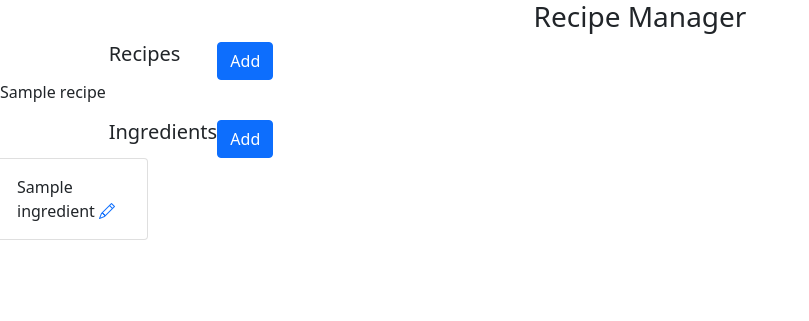
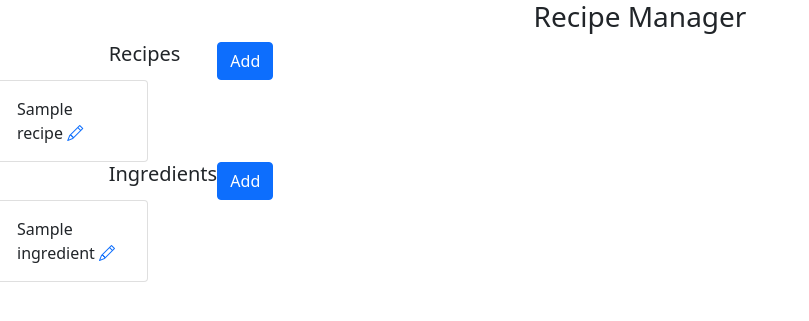
Before and after one commit to vorg-san/apicbase_recipe_manager, a Django app: page /recipe_manager/ in a window 1280 px wide. Shown: the top 321 px of the page, without its empty margins (0-809 px from the left). Run offline with Django 3.2, Linux system fonts and the light colour scheme; tables that the repository leaves empty hold one stand-in row (values such as "Sample post").

Commit message:
remove recipe

```diff
--- a/recipe_manager/templates/recipe_manager/edit_recipe.html
+++ b/recipe_manager/templates/recipe_manager/edit_recipe.html
@@ -50,6 +50,10 @@
 
 <a class="btn btn-primary" href="{% url 'recipe_manager:home' %}">Back</a>
 
+{% if recipe.id %}
+<a class="btn btn-danger" href="{% url 'recipe_manager:remove recipe' recipe_id=recipe.id %}"><i class="bi bi-eraser"></i> Remove</a>
+{% endif %}
+
 <script>
 	$('select#id_ingredient').change((e) => {
 		console.log($('select#id_ingredient').val())
--- a/recipe_manager/templates/recipe_manager/index.html
+++ b/recipe_manager/templates/recipe_manager/index.html
@@ -14,11 +14,16 @@
 
 <div class="row">
 	{% if recipes %}
-		<ul>
-			{% for recipe in recipes %}
-				<li>{{recipe}}</li>
-			{% endfor %}
-		</ul>
+		{% for recipe in recipes %}
+			<div class="card" style="width: 10rem;">
+				<div class="card-body">
+					<p class="card-text">
+						{{recipe.name}}
+						<a href="{% url 'recipe_manager:edit recipe' recipe_id=recipe.id %}"><i class="bi bi-pencil"></i></a>
+					</p>
+				</div>
+			</div>
+		{% endfor %}
 	{% else %}
 		No recipes created yet.
 	{% endif %}
--- a/recipe_manager/urls.py
+++ b/recipe_manager/urls.py
@@ -8,6 +8,7 @@ urlpatterns = [
 	path("ingredient/<int:ingredient_id>/", views.edit_ingredient, name="edit ingredient"),
 	path("ingredient/remove/<int:ingredient_id>/", views.remove_ingredient, name="remove ingredient"),
 	path("recipe/<int:recipe_id>/", views.edit_recipe, name="edit recipe"),
+	path("recipe/remove/<int:recipe_id>/", views.remove_recipe, name="remove recipe"),
 
 	path("recipe/", views.recipes, name="recipes"),
 	path("ingredient/", views.ingredients, name="ingredients"),
--- a/recipe_manager/views.py
+++ b/recipe_manager/views.py
@@ -54,6 +54,11 @@ def edit_ingredient(request, ingredient_id):
 def remove_ingredient(request, ingredient_id):
 	ingredient = get_object_or_404(models.Ingredient, pk=ingredient_id)
 	ingredient.delete()
+	return HttpResponseRedirect(reverse('recipe_manager:home') )
+
+def remove_recipe(request, recipe_id):
+	recipe = get_object_or_404(models.Recipe, pk=recipe_id)
+	recipe.delete()
 	return HttpResponseRedirect(reverse('recipe_manager:home') )
 
 def edit_recipe(request, recipe_id):
```
